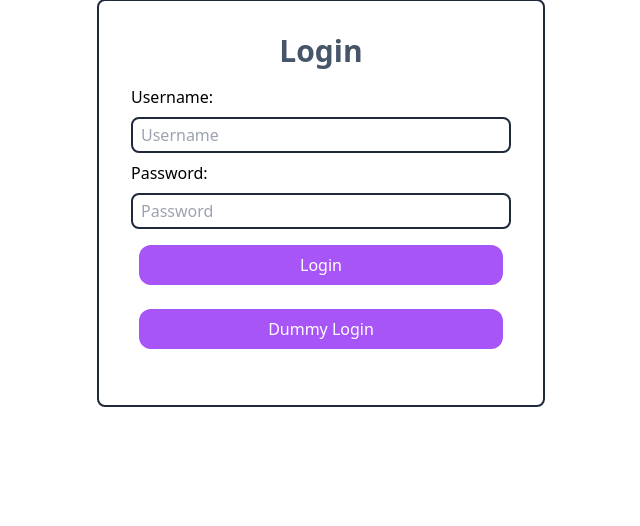
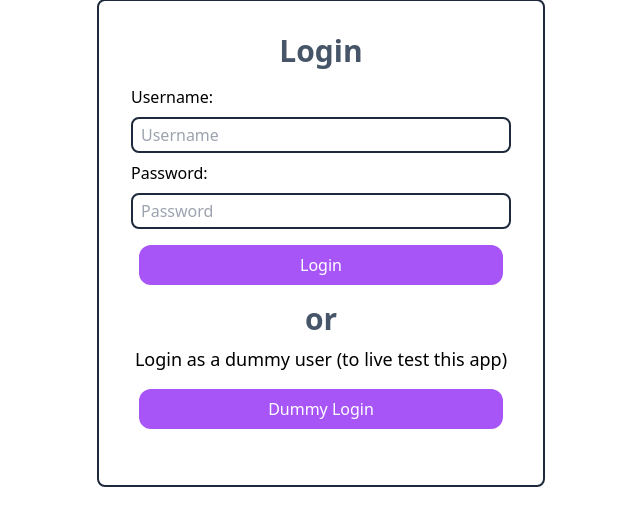
Before and after one commit to TheAttentionSeeker5050/django-job-board, a Django app: page /login/ in a window 1280 px wide. Shown: the part 153-679 px from the top of the page, without its empty margins (319-959 px from the left). Run offline with Django 4.2, Linux system fonts and the light colour scheme; style sheets or scripts are compiled from the project's sources; some libraries are stand-ins or nearby versions.

Commit message:
added readme file

```diff
--- a/users/templates/login.html
+++ b/users/templates/login.html
@@ -33,6 +33,8 @@
 
 
         <button type="submit" class="py-2 px-4 m-2 rounded-xl bg-purple-500 text-white hover:bg-purple-400">Login</button>
+        <p class="text-center font-bold text-3xl text-slate-600">or</p>
+        <h2 class="text-center text-lg">Login as a dummy user (to live test this app)</h2>
         <a href="{% url 'dummy-login' %}" class="py-2 px-4 m-2 rounded-xl bg-purple-500 text-white hover:bg-purple-400 text-center">Dummy Login</a>
 
     </form>
```
Also changed, not shown: README.md.
